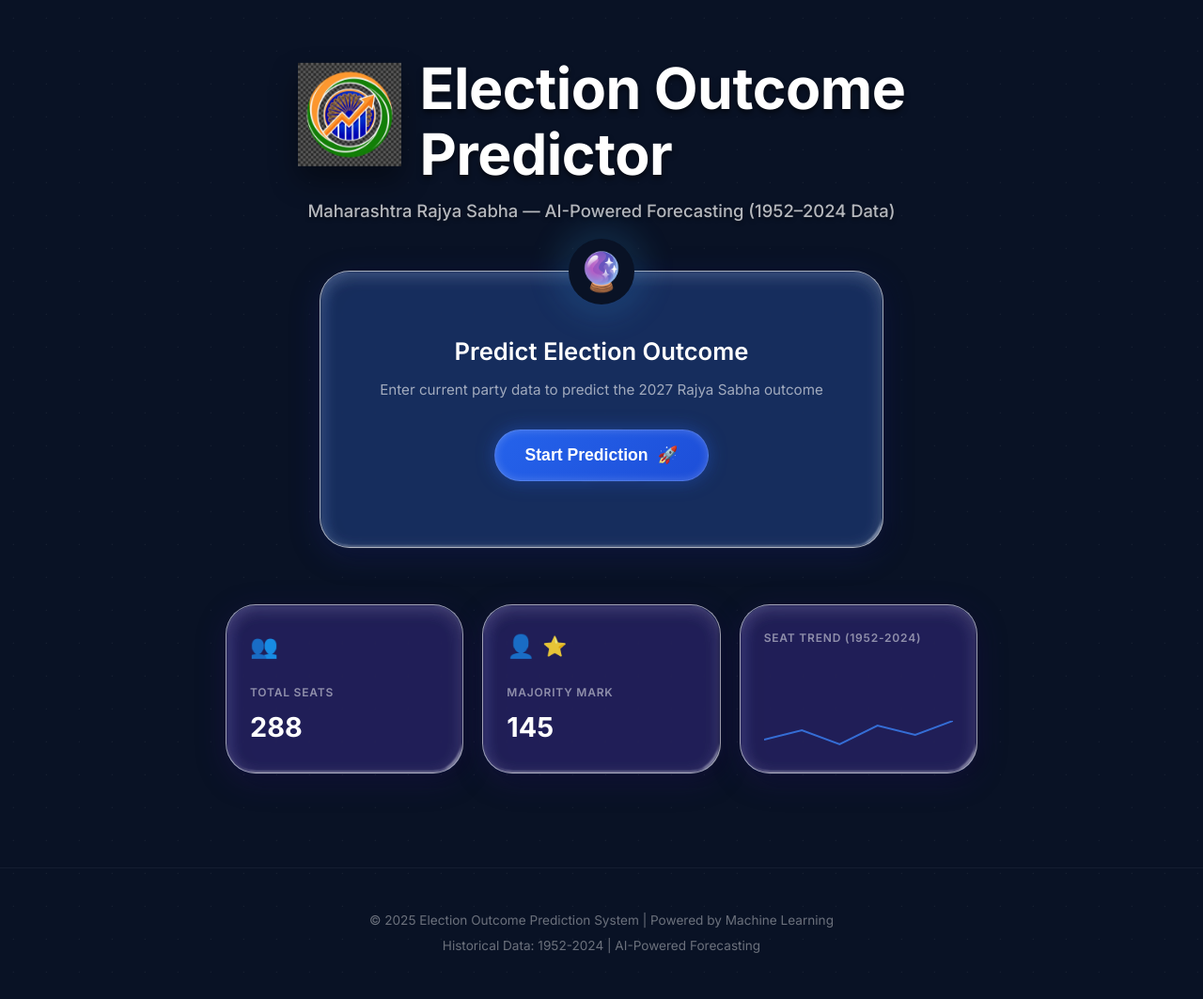
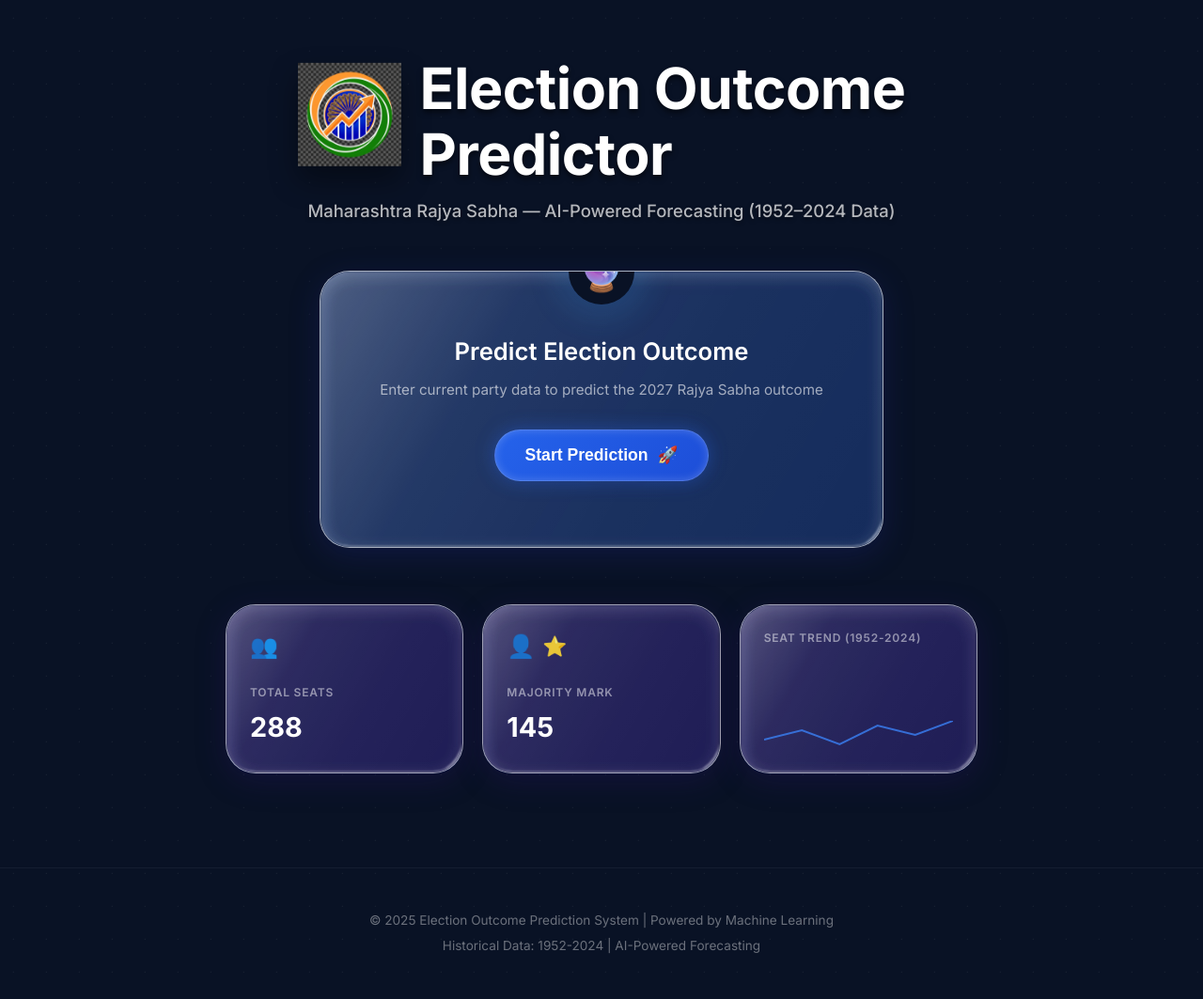
Before and after one commit to rohitjadhav005/Election-Outcome-Prediction-Model, a FastAPI app: page / in a window 1280 px wide. Shown: the part 65-1128 px from the top of the page at 94% size. Run offline with FastAPI, Linux system fonts and the light colour scheme.

Commit message:
added the glassy effect

```diff
--- a/static/css/style.css
+++ b/static/css/style.css
@@ -73,28 +73,57 @@ body::before {
 /* ── Base glass mixin (applied to every panel) ── */
 .glass-panel {
     position: relative;
-    background: rgba(59, 130, 246, 0.10);   /* blue tint */
-    backdrop-filter: blur(2px) saturate(180%);
-    -webkit-backdrop-filter: blur(2px) saturate(180%);
-    border: 1px solid rgba(255, 255, 255, 0.55);
-    border-radius: 2rem;
-    box-shadow: 0 8px 32px rgba(31, 38, 135, 0.25),
-                inset 0 4px 20px rgba(255, 255, 255, 0.12);
+    border-radius: 24px;
+
+    /* Background tint (very subtle like iOS) */
+    background: rgba(255, 255, 255, 0.08);
+
+    /* Strong blur (iOS uses heavy blur) */
+    backdrop-filter: blur(20px) saturate(180%);
+    -webkit-backdrop-filter: blur(20px) saturate(180%);
+
+    /* Soft inner glow */
+    box-shadow:
+        inset 0 1px 1px rgba(255, 255, 255, 0.6),
+        inset 0 -1px 1px rgba(255, 255, 255, 0.2),
+        0 10px 30px rgba(0, 0, 0, 0.2);
+
+    /* Subtle border (important for glass edge) */
+    border: 1px solid rgba(255, 255, 255, 0.3);
+
+    overflow: hidden;
+}
+
+.glass-panel::before {
+    content: "";
+    position: absolute;
+    inset: 0;
+    border-radius: inherit;
+
+    /* Top light reflection gradient */
+    background: linear-gradient(120deg,
+            rgba(255, 255, 255, 0.6) 0%,
+            rgba(255, 255, 255, 0.15) 30%,
+            rgba(255, 255, 255, 0.05) 60%,
+            transparent 100%);
+
+    opacity: 0.4;
+    pointer-events: none;
 }
 
 .glass-panel::after {
-    content: '';
+    content: "";
     position: absolute;
-    top: 0; left: 0;
-    width: 100%; height: 100%;
-    background: rgba(255, 255, 255, 0.08);
-    border-radius: 2rem;
-    backdrop-filter: blur(1px);
-    box-shadow: inset -10px -8px 0px -11px rgba(255,255,255,1),
-                inset 0px -9px 0px -8px rgba(255,255,255,1);
-    opacity: 0.55;
-    z-index: -1;
-    filter: blur(1px) drop-shadow(10px 4px 6px black) brightness(115%);
+    inset: 0;
+    border-radius: inherit;
+
+    /* subtle grain effect */
+    background: rgba(255, 255, 255, 0.03);
+
+    backdrop-filter: blur(10px);
+    -webkit-backdrop-filter: blur(10px);
+
+    opacity: 0.6;
     pointer-events: none;
 }
 
@@ -311,20 +340,22 @@ body::before {
     border: 1px solid rgba(255, 255, 255, 0.65);
     border-radius: 2rem;
     box-shadow: 0 8px 32px rgba(31, 38, 135, 0.28),
-                inset 0 4px 20px rgba(255, 255, 255, 0.15);
+        inset 0 4px 20px rgba(255, 255, 255, 0.15);
 }
 
 .form-card::after,
 .result-card::after {
     content: '';
     position: absolute;
-    top: 0; left: 0;
-    width: 100%; height: 100%;
+    top: 0;
+    left: 0;
+    width: 100%;
+    height: 100%;
     background: rgba(255, 255, 255, 0.10);
     border-radius: 2rem;
     backdrop-filter: blur(1px);
-    box-shadow: inset -10px -8px 0px -11px rgba(255,255,255,1),
-                inset 0px -9px 0px -8px rgba(255,255,255,1);
+    box-shadow: inset -10px -8px 0px -11px rgba(255, 255, 255, 1),
+        inset 0px -9px 0px -8px rgba(255, 255, 255, 1);
     opacity: 0.55;
     z-index: -1;
     filter: blur(1px) drop-shadow(10px 4px 6px black) brightness(115%);
@@ -581,19 +612,21 @@ body::before {
     border: 1px solid rgba(255, 255, 255, 0.60);
     border-radius: 2rem;
     box-shadow: 0 8px 32px rgba(49, 18, 120, 0.25),
-                inset 0 4px 20px rgba(255, 255, 255, 0.12);
+        inset 0 4px 20px rgba(255, 255, 255, 0.12);
 }
 
 .stat-widget::after {
     content: '';
     position: absolute;
-    top: 0; left: 0;
-    width: 100%; height: 100%;
+    top: 0;
+    left: 0;
+    width: 100%;
+    height: 100%;
     background: rgba(255, 255, 255, 0.08);
     border-radius: 2rem;
     backdrop-filter: blur(1px);
-    box-shadow: inset -10px -8px 0px -11px rgba(255,255,255,1),
-                inset 0px -9px 0px -8px rgba(255,255,255,1);
+    box-shadow: inset -10px -8px 0px -11px rgba(255, 255, 255, 1),
+        inset 0px -9px 0px -8px rgba(255, 255, 255, 1);
     opacity: 0.55;
     z-index: -1;
     filter: blur(1px) drop-shadow(10px 4px 6px black) brightness(115%);
@@ -715,7 +748,7 @@ body::before {
     border: 1px solid rgba(255, 255, 255, 0.40);
     border-radius: 1.25rem;
     box-shadow: 0 4px 16px rgba(31, 38, 135, 0.20),
-                inset 0 2px 8px rgba(255,255,255,0.08);
+        inset 0 2px 8px rgba(255, 255, 255, 0.08);
     padding: 20px;
     margin-bottom: 20px;
     text-align: left;
@@ -724,13 +757,15 @@ body::before {
 .result-details::after {
     content: '';
     position: absolute;
-    top: 0; left: 0;
-    width: 100%; height: 100%;
+    top: 0;
+    left: 0;
+    width: 100%;
+    height: 100%;
     background: rgba(255, 255, 255, 0.06);
     border-radius: 1.25rem;
     backdrop-filter: blur(1px);
-    box-shadow: inset -10px -8px 0px -11px rgba(255,255,255,1),
-                inset 0px -9px 0px -8px rgba(255,255,255,1);
+    box-shadow: inset -10px -8px 0px -11px rgba(255, 255, 255, 1),
+        inset 0px -9px 0px -8px rgba(255, 255, 255, 1);
     opacity: 0.50;
     z-index: -1;
     filter: blur(1px) drop-shadow(8px 3px 5px black) brightness(112%);
@@ -814,19 +849,21 @@ body::before {
     backdrop-filter: blur(2px) saturate(180%);
     -webkit-backdrop-filter: blur(2px) saturate(180%);
     box-shadow: 0 4px 16px rgba(31, 38, 135, 0.18),
-                inset 0 2px 8px rgba(255,255,255,0.10);
+        inset 0 2px 8px rgba(255, 255, 255, 0.10);
 }
 
 .party-stat::after {
     content: '';
     position: absolute;
-    top: 0; left: 0;
-    width: 100%; height: 100%;
+    top: 0;
+    left: 0;
+    width: 100%;
+    height: 100%;
     background: rgba(255, 255, 255, 0.07);
     border-radius: 1rem;
     backdrop-filter: blur(1px);
-    box-shadow: inset -10px -8px 0px -11px rgba(255,255,255,1),
-                inset 0px -9px 0px -8px rgba(255,255,255,1);
+    box-shadow: inset -10px -8px 0px -11px rgba(255, 255, 255, 1),
+        inset 0px -9px 0px -8px rgba(255, 255, 255, 1);
     opacity: 0.50;
     z-index: -1;
     filter: blur(1px) drop-shadow(8px 3px 5px black) brightness(112%);
@@ -877,19 +914,21 @@ body::before {
     border: 1px solid rgba(255, 255, 255, 0.60);
     border-radius: 2rem;
     box-shadow: 0 8px 32px rgba(6, 78, 59, 0.22),
-                inset 0 4px 20px rgba(255, 255, 255, 0.12);
+        inset 0 4px 20px rgba(255, 255, 255, 0.12);
 }
 
 .party-card::after {
     content: '';
     position: absolute;
-    top: 0; left: 0;
-    width: 100%; height: 100%;
+    top: 0;
+    left: 0;
+    width: 100%;
+    height: 100%;
     background: rgba(255, 255, 255, 0.08);
     border-radius: 2rem;
     backdrop-filter: blur(1px);
-    box-shadow: inset -10px -8px 0px -11px rgba(255,255,255,1),
-                inset 0px -9px 0px -8px rgba(255,255,255,1);
+    box-shadow: inset -10px -8px 0px -11px rgba(255, 255, 255, 1),
+        inset 0px -9px 0px -8px rgba(255, 255, 255, 1);
     opacity: 0.55;
     z-index: -1;
     filter: blur(1px) drop-shadow(10px 4px 6px black) brightness(115%);
```
